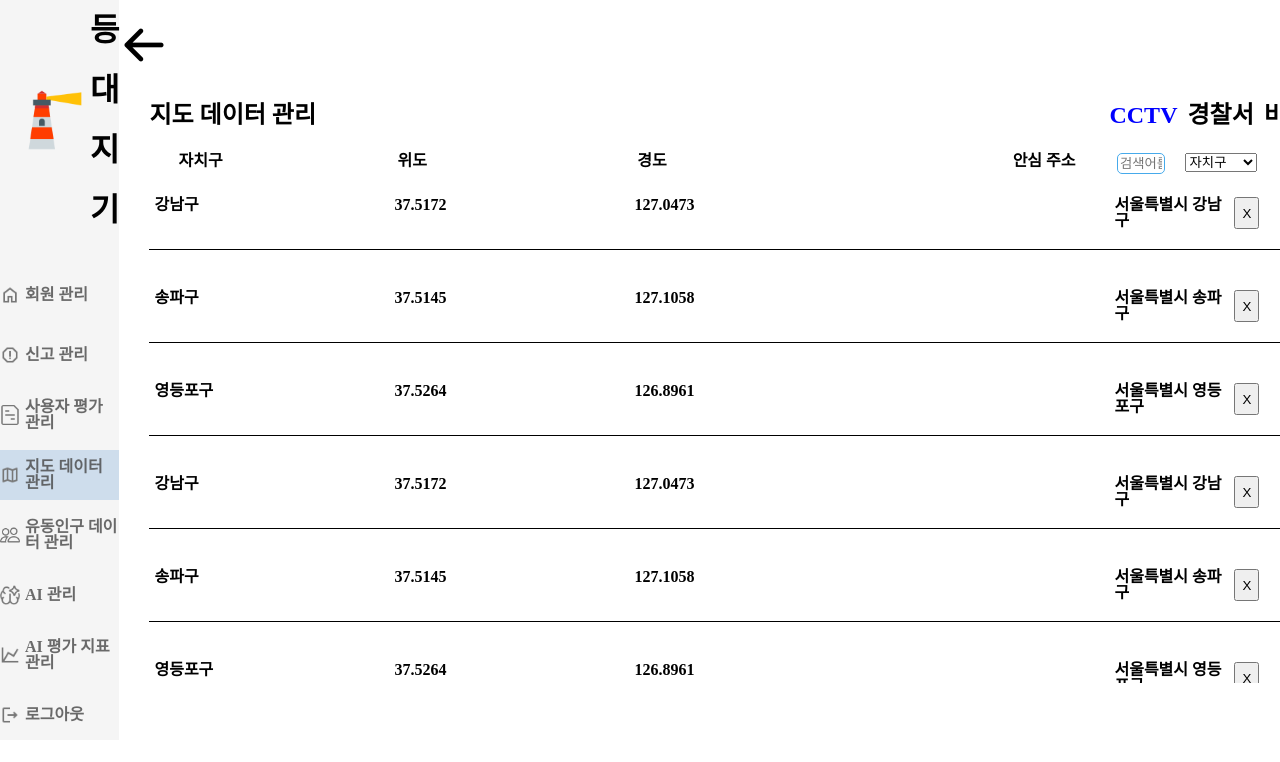
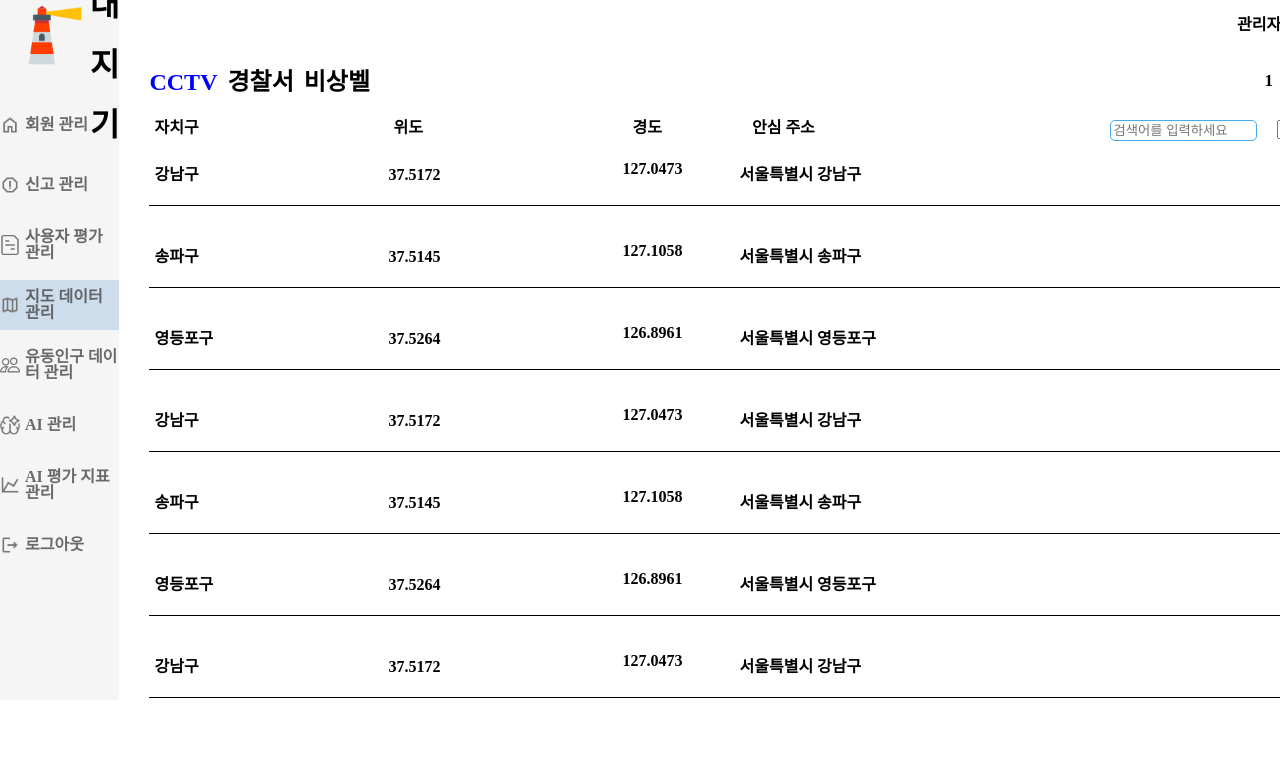
Before and after one commit to 4-1-graduation-project/fron, a React (Create React App) app in the folder gradeproject/: page /mapDataManagement in a window 1280 px wide. Shown: the top 762 px of the page. Built offline with nearby package versions, Linux system fonts and the light colour scheme.

Commit message:
feat : 지도데이터관리 View 구현

```diff
--- a/gradeproject/src/components/AdminMainPage/AdminMainCss.js
+++ b/gradeproject/src/components/AdminMainPage/AdminMainCss.js
@@ -37,6 +37,16 @@ export const AmdinHeader = styled.div`
     display: flex;
     flex-direction: row;
     justify-content: space-between;
+
+`;
+
+export const ReviewAmdinHeader = styled.div`
+    width: 97%;
+    height: 7%;
+    display: flex;
+    flex-direction: row;
+    justify-content: space-between;
+    margin: 0 auto;
 
 `;
 
--- a/gradeproject/src/components/mapDataManagementPage/MapDataManagement.jsx
+++ b/gradeproject/src/components/mapDataManagementPage/MapDataManagement.jsx
@@ -14,17 +14,14 @@ export default function MapDataManagement() {
 
     };
     return (
-        <div style={{ display: 'flex', flexDirection: 'row', overflow: 'hidden' }}>
+        <div style={{ display: 'flex', flexDirection: 'row',height: '700px' }}>
             <Z.LeftSection>
                 <SideMenu />
             </Z.LeftSection>
             <Z.RightSection>
                 <Z.Header>
-                    <Z.BackButton onClick={() => handleMenuClick('/adminMain')}>
-                        <img src={backbutton} alt='뒤로가기' style={{width: '50px', height:'50px'}}/>
-                    </Z.BackButton>
                     <Z.LogoutButton>
-                        로그아웃
+                        관리자님 환영합니다.
                     </Z.LogoutButton>
                 </Z.Header>
                 <Z.MainContainer>
--- a/gradeproject/src/components/mapDataManagementPage/mapDataItems/MapDataList.jsx
+++ b/gradeproject/src/components/mapDataManagementPage/mapDataItems/MapDataList.jsx
@@ -420,30 +420,41 @@ export default function MapDataList() {
             });
     };
     return (
-        <S.Container>
-            <S.Box>
+        <S.NoScrollContainer>
+            <S.ScrollBox>
                 <K.TitleBox>
-                    <div>
-                        지도 데이터 관리
-                    </div>
                     <K.TabBox>
                         {/* 각 탭을 클릭했을 때 changeTab 함수를 호출하여 해당 탭으로 변경 */}
                         <div onClick={() => changeTab('CCTV')} className={selectedTab === 'CCTV' ? 'activeTab' : ''}>CCTV</div>
                         <div onClick={() => changeTab('Police')} className={selectedTab === 'Police' ? 'activeTab' : ''}>경찰서</div>
                         <div onClick={() => changeTab('Emergency')} className={selectedTab === 'Emergency' ? 'activeTab' : ''}>비상벨</div>
                     </K.TabBox>
+                    {/* 페이지네이션 */}
+                    <div style={{ display: 'flex', flexDirection: 'row', height: '100%' }}>
+                        <S.PaginationBox>
+                            {[...Array(Math.ceil(filteredCctvs.length / postsPerPage)).keys()].map((pageNumber) => (
+                                <S.PageNumber
+                                    key={pageNumber}
+                                    onClick={() => paginate(pageNumber + 1)}
+                                >
+                                    {pageNumber + 1}
+                                </S.PageNumber>
+                            ))}
+                        </S.PaginationBox>
+                        {/* <K.AddBox onClick={togglePopup}>CCTV 추가하기</K.AddBox> */}
+                    </div>
                 </K.TitleBox>
 
                 {/* CCTV 탭 화면 */}
                 {selectedTab === 'CCTV' && (
                     <>
-                        <S.FieldContainer>
+                        <S.MapFieldContainer>
                             <A.DateField>자치구</A.DateField>
                             <A.UserNameField>위도</A.UserNameField>
                             <A.TitleField>경도</A.TitleField>
                             <A.ContentField>안심 주소</A.ContentField>
                             <S.SearchMapBox>
-                                <S.Input
+                                <S.ReviewInput
                                     type="text"
                                     placeholder="검색어를 입력하세요"
                                     value={searchTerm}
@@ -455,44 +466,31 @@ export default function MapDataList() {
                                     <option value="gender">안심주소</option>
                                 </select>
                             </S.SearchMapBox>
-                        </S.FieldContainer>
+                        </S.MapFieldContainer>
                         <S.MemberContainer>
                             {filteredCctvs.slice(indexOfFirstPost, indexOfLastPost).map((cctv, index) => (
                                 <A.MemberItem key={index}>
                                     <A.ReportDate>{cctv.borough}</A.ReportDate>
                                     <A.ReportName>{cctv.latitude}</A.ReportName>
                                     <A.ReportTitle>{cctv.longitude}</A.ReportTitle>
-                                    <A.ReportContent>{cctv.address}</A.ReportContent>
+                                    <A.ReportAddress>{cctv.address}</A.ReportAddress>
                                     <button onClick={() => handleDelete(index)}>X</button>
                                 </A.MemberItem>
                             ))}
                         </S.MemberContainer>
-                        {/* 페이지네이션 */}
-                        <div style={{ display: 'flex', flexDirection: 'row', height: '100%' }}>
-                            <S.PaginationBox>
-                                {[...Array(Math.ceil(filteredCctvs.length / postsPerPage)).keys()].map((pageNumber) => (
-                                    <S.PageNumber
-                                        key={pageNumber}
-                                        onClick={() => paginate(pageNumber + 1)}
-                                    >
-                                        {pageNumber + 1}
-                                    </S.PageNumber>
-                                ))}
-                            </S.PaginationBox>
-                            <K.AddBox onClick={togglePopup}>CCTV 추가하기</K.AddBox>
-                        </div>
+
                     </>
                 )}
 
                 {/* 경찰서 탭 화면 */}
                 {selectedTab === 'Police' && (
                     <>
-                        <S.FieldContainer>
+                        <S.MapFieldContainer>
                             <A.DateField>경찰서</A.DateField>
                             <A.UserNameField>관서명</A.UserNameField>
                             <A.TitleTwoField>주소</A.TitleTwoField>
                             <S.SearchMapBox>
-                                <S.Input
+                                <S.ReviewInput
                                     type="text"
                                     placeholder="검색어를 입력하세요"
                                     value={searchTwoTerm}
@@ -505,7 +503,7 @@ export default function MapDataList() {
                                     <option value="policeaddress">주소</option>
                                 </select>
                             </S.SearchMapBox>
-                        </S.FieldContainer>
+                        </S.MapFieldContainer>
                         <S.MemberContainer>
                             {filteredPoliceOffices.slice(indexOfFirstTwoPost, indexOfLastTwoPost).map((policeOffice, index) => (
                                 <A.MemberItem key={index}>
@@ -535,11 +533,11 @@ export default function MapDataList() {
                 {/* 비상벨 탭 화면 */}
                 {selectedTab === 'Emergency' && (
                     <>
-                        <S.FieldContainer>
+                        <S.MapFieldContainer>
                             <A.LocationField>설치위치</A.LocationField>
                             <A.sojeaField>소재지지지번주소</A.sojeaField>
                             <S.SearchMapBox>
-                                <S.Input
+                                <S.ReviewInput
                                     type="text"
                                     placeholder="검색어를 입력하세요"
                                     value={searchThreeTerm}
@@ -551,7 +549,7 @@ export default function MapDataList() {
                                     <option value="location_address">소재지지번주소</option>
                                 </select>
                             </S.SearchMapBox>
-                        </S.FieldContainer>
+                        </S.MapFieldContainer>
                         <S.MemberContainer>
                             {filteredEmergencyBells.slice(indexOfFirstThreePost, indexOfLastThreePost).map((emergencyBell, index) => (
                                 <A.MemberItem key={index}>
@@ -576,7 +574,7 @@ export default function MapDataList() {
                         </div>
                     </>
                 )}
-            </S.Box>
+            </S.ScrollBox>
 
 
             {/* CCTV 데이터 추가 팝업 */}
@@ -678,7 +676,7 @@ export default function MapDataList() {
                     </K.Popup>
                 </Modal>
             )}
-        </S.Container >
+        </S.NoScrollContainer >
     );
 }
 
--- a/gradeproject/src/components/userManagementPage/userManagementItems/MemberListCss.js
+++ b/gradeproject/src/components/userManagementPage/userManagementItems/MemberListCss.js
@@ -20,6 +20,7 @@ export const Container = styled.div`
     }
 
 `;
+
 
 export const NoScrollContainer = styled.div`
     width: 1250px;
@@ -57,6 +58,23 @@ export const Box = styled.div`
 
 `;
 
+export const ScrollBox = styled.div`
+    width: 1200px;
+    height: 100%;
+    margin: 20px;
+    /* 스크롤바 스타일 */
+    &::-webkit-scrollbar {
+        width: 10px; /* 세로 스크롤바 너비 */
+    }
+    &::-webkit-scrollbar-thumb {
+        background-color: #888; /* 스크롤바 색상 */
+        border-radius: 5px; /* 스크롤바 모서리 둥글게 */
+    }
+    &::-webkit-scrollbar-track {
+        background-color: #f1f1f1; /* 스크롤바 트랙 색상 */
+    }
+`;
+
 
 
 export const FieldContainer = styled.div`
@@ -67,6 +85,15 @@ export const FieldContainer = styled.div`
     margin: 0 auto;
     margin-top: 10px;
 `;
+
+export const MapFieldContainer = styled.div`
+    width: 100%;
+    height: 4%;
+    display: flex;
+    flex-direction: row;
+    margin-top: 10px;
+`;
+
 
 export const Title = styled.div`
     width: 95%;
--- a/gradeproject/src/components/userReportPage/userReportItems/ReportList.jsx
+++ b/gradeproject/src/components/userReportPage/userReportItems/ReportList.jsx
@@ -91,7 +91,7 @@ export default function MemberList() {
               onChange={handleSearch}
             />
             {/* 검색 옵션 드롭다운 */}
-            <select value={searchOption} onChange={handleOptionChange} style={{ borderRadius: '20px', borderColor: '#3296D7', height: '100%', alignItems: 'center', justifyContent: 'center', textAlign: 'center'}}>
+            <select value={searchOption} onChange={handleOptionChange} style={{ borderRadius: '20px', borderColor: '#3296D7', height: '100%', alignItems: 'center', justifyContent: 'center', textAlign: 'center' }}>
               <option value="reportPlaced">장소</option>
               <option value="userName">회원 이름</option>
               <option value="reportTime">날짜</option>
@@ -132,8 +132,8 @@ export default function MemberList() {
                 <S.ReportContent>{report.details}</S.ReportContent> */}
                 <S.ReportDate>{report.reportTime}</S.ReportDate>
                 <S.ReportName>{report.userName}</S.ReportName>
-                <S.ReportTitle>{report.reportPlaced}</S.ReportTitle>
                 <S.ReportContent>{report.reportDegree}</S.ReportContent>
+                <S.PlaceField>{report.reportPlaced}</S.PlaceField>
               </A.MemberItem>
             </Link>
           ))}
--- a/gradeproject/src/components/userReportPage/userReportItems/ReportListCss.js
+++ b/gradeproject/src/components/userReportPage/userReportItems/ReportListCss.js
@@ -2,7 +2,7 @@ import styled from "styled-components";
 
 export const DateField = styled.div`
     margin-left: 5px;
-    width: 21%;
+    width: 20%;
     height: 100%;
     font-size: 16px;
     font-weight: bold;
@@ -10,7 +10,7 @@ export const DateField = styled.div`
 `;
 
 export const UserNameField = styled.div`
-    width: 23%;
+    width: 20%;
     height: 100%;
     font-size: 16px;
     font-weight: bold;
@@ -18,11 +18,23 @@ export const UserNameField = styled.div`
 `;
 
 export const TitleField = styled.div`
-    width: 36%;
+    width: 10%;
     height: 50%;
     font-size: 16px;
     font-weight: bold;
     color: black;
+`;
+
+export const PlaceField = styled.div`
+    width: 20%;
+    height: 100%;
+    font-size: 16px;
+    font-weight: bold;
+    color: black;
+    text-align: center;
+    display : flex;
+    justify-content: left;
+    align-items : center;
 `;
 
 export const sojeaField = styled.div`
@@ -43,7 +55,7 @@ export const TitleTwoField = styled.div`
 `;
 
 export const ContentField = styled.div`
-    width: 10%;
+    width: 30%;
     height: 50%;
     font-size: 16px;
     font-weight: bold;
@@ -71,18 +83,34 @@ export const MemberItem = styled.div`
 
 export const ReportDate = styled(DateField)`
     width: 20%;
+    text-align: center;
+    display : flex;
+    justify-content: left;
+    align-items : center;
 `;
 
 export const ReportName = styled(UserNameField)`
     width: 20%;
+    text-align: center;
+    display : flex;
+    justify-content: left;
+    align-items : center;
 `;
 
 export const ReportTitle = styled(TitleField)`
-    width: 40%;
+    width: 10%;
+    text-align: center;
+    display : flex;
+    justify-content: left;
+    align-items : center;
 `;
 
 export const PoliceTitle = styled(TitleField)`
     width: 67%;
+    text-align: center;
+    display : flex;
+    justify-content: left;
+    align-items : center;
 `;
 
 
@@ -105,7 +133,22 @@ export const emergencyBelladdress = styled(TitleField)`
 
 export const ReportContent = styled(ContentField)`
     width: 10%;
+    height: 100%;
+    text-align: center;
+    display : flex;
+    justify-content: left;
+    align-items : center;
 `;
+
+export const ReportAddress = styled(ContentField)`
+    width: 50%;
+    height: 100%;
+    text-align: center;
+    display : flex;
+    justify-content: left;
+    align-items : center;
+`;
+
 
 
 export const DateBox = styled.div`
```
Also changed, not shown: gradeproject/src/components/precipitationPage/Precipitation.jsx (+15 -3 lines).
